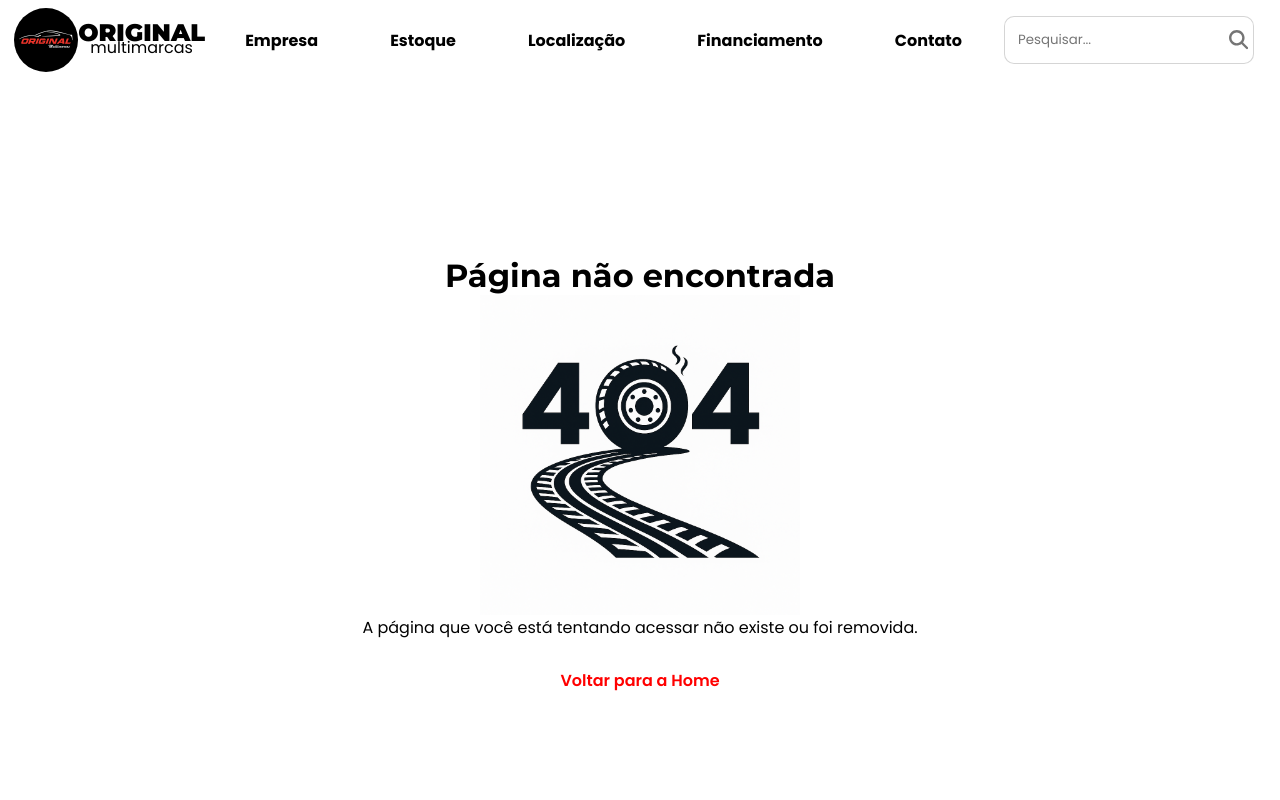
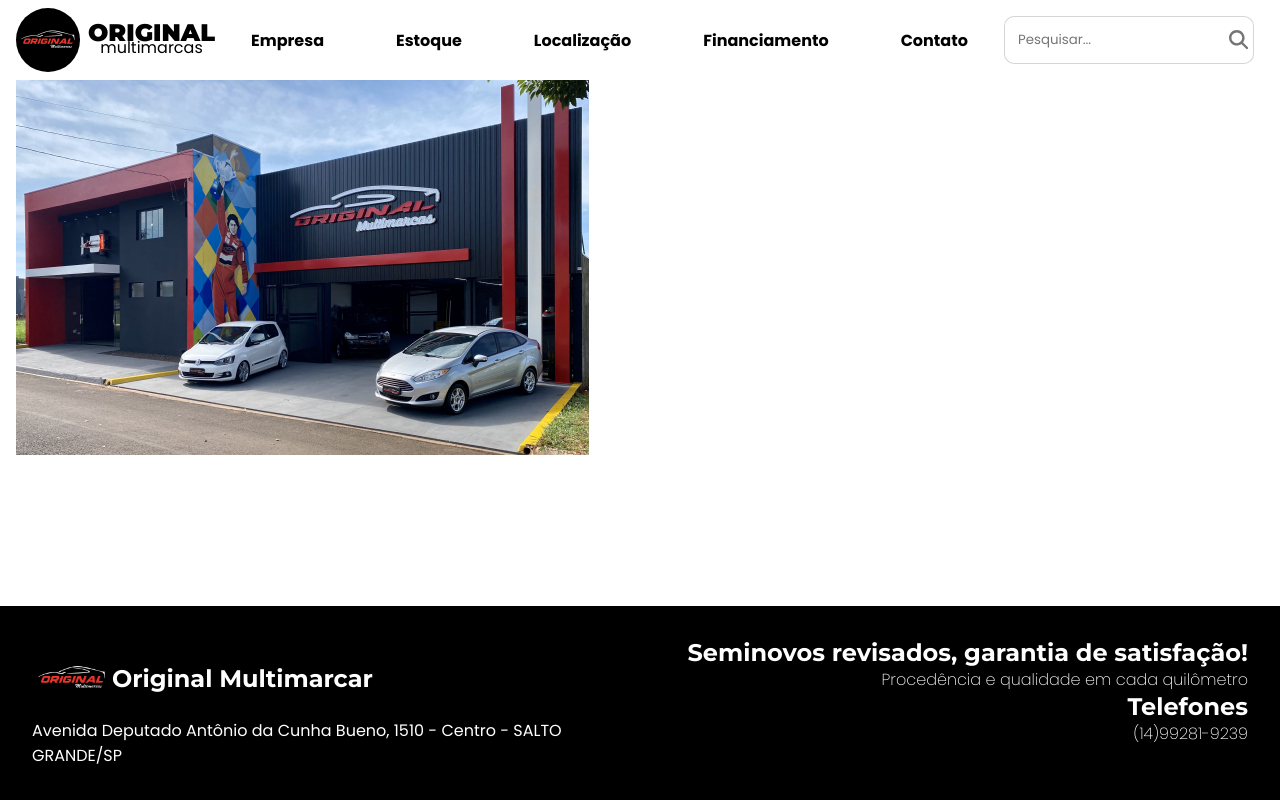
Before and after one commit to kaio-mendes/dealership, a React (Vite) app: page /empresa in a window 1280 px wide. Shown: the top 800 px of the page. Built offline with nearby package versions, Linux system fonts and the light colour scheme.

Commit message:
alterando footer

```diff
--- /dev/null
+++ b/src/Layout.jsx
@@ -0,0 +1,15 @@
+import { Navbar } from "./modules/navbar/navbar";
+import { Footer } from "./modules/footer/footer";
+import { Outlet } from "react-router-dom";
+
+export const Layout = () => {
+  return (
+    <div className="page-wrapper">
+      <Navbar />
+      <main className="page-content">
+        <Outlet />
+      </main>
+      <Footer />
+    </div>
+  );
+};
--- a/src/Routes.jsx
+++ b/src/Routes.jsx
@@ -1,17 +1,20 @@
 import { Footer } from "./modules/footer/footer";
 import { Navbar } from "./modules/navbar/navbar";
 import { PageNotFound } from "./pages/404/404";
+import { Company } from "./pages/company/company";
 import { HomePage } from "./pages/home";
 import { BrowserRouter as Router, Routes, Route } from "react-router-dom";
+import { Layout } from "./Layout";
 export const AppRoutes = () => {
   return (
     <Router>
-      <Navbar />
       <Routes>
-        <Route path="/" element={<HomePage />} />
-        <Route path="*" element={<PageNotFound />} />
+        <Route element={<Layout />}>
+          <Route path="/" element={<HomePage />} />
+          <Route path="*" element={<PageNotFound />} />
+          <Route path="/empresa" element={<Company />} />
+        </Route>
       </Routes>
-      <Footer />
     </Router>
   );
 };
--- a/src/index.css
+++ b/src/index.css
@@ -16,3 +16,18 @@ h5,
 h6 {
   font-family: "Montserrat", sans-serif;
 }
+body {
+  display: flex;
+  flex-direction: column;
+  min-height: 100vh;
+}
+
+.page-wrapper {
+  display: flex;
+  flex-direction: column;
+  min-height: 100vh;
+}
+
+.page-content {
+  flex: 1;
+}
--- a/src/main.jsx
+++ b/src/main.jsx
@@ -3,6 +3,7 @@ import { createRoot } from "react-dom/client";
 import "./index.css";
 import App from "./App.jsx";
 import { AppRoutes } from "./Routes.jsx";
+import { Footer } from "./modules/footer/footer.jsx";
 
 createRoot(document.getElementById("root")).render(
   <StrictMode>
--- a/src/modules/footer/footer.module.css
+++ b/src/modules/footer/footer.module.css
@@ -3,6 +3,7 @@
   background-color: black;
   color: white;
   width: 100%;
+  bottom: 0;
 }
 
 .footer img {
--- a/src/modules/navbar/navbar.jsx
+++ b/src/modules/navbar/navbar.jsx
@@ -4,10 +4,12 @@ import { FaMagnifyingGlass } from "react-icons/fa6";
 import { IoMenu } from "react-icons/io5";
 import { useEffect, useState } from "react";
 import { Link, useNavigate } from "react-router";
+
 export const Navbar = () => {
   const navigate = useNavigate();
   const [toogleMenu, setToogleMenu] = useState(false);
   const [showMobile, setShowMobile] = useState(false);
+
   useEffect(() => {
     if (window.innerWidth <= 768) {
       setShowMobile(true);
@@ -15,11 +17,11 @@ export const Navbar = () => {
   }, []);
 
   return (
-    <div style={{ maxWidth: 1800, margin: "0 auto", padding: "0 1rem" }}>
+    <header className={styles.navContainer}>
       <nav className={styles.nav}>
-        <div className={styles.logo}>
-          <img src={Logo} alt="Logotipo" onClick={() => navigate("/")} />
-          <div className={styles.text} onClick={() => navigate("/")}>
+        <div className={styles.logo} onClick={() => navigate("/")}>
+          <img src={Logo} alt="Logotipo" />
+          <div className={styles.text}>
             <h1>ORIGINAL</h1>
             <p>multimarcas</p>
           </div>
@@ -52,6 +54,6 @@ export const Navbar = () => {
           <Link to="/contato">Contato</Link>
         </div>
       )}
-    </div>
+    </header>
   );
 };
--- a/src/modules/navbar/navbar.module.css
+++ b/src/modules/navbar/navbar.module.css
@@ -1,38 +1,45 @@
-nav {
+.navContainer {
+  width: 100%;
+  display: flex;
+  flex-direction: column;
+  align-items: center;
+  background-color: white;
+  z-index: 999;
+}
+
+.nav {
+  max-width: 1800px;
   width: 100%;
   height: 5rem;
   display: flex;
   align-items: center;
   justify-content: space-between;
+  padding: 0 1rem;
 }
 
 .logo {
   display: flex;
-  height: 100%;
-  justify-content: center;
   align-items: center;
-  width: 15%;
+  gap: 0.5rem;
+  cursor: pointer;
 }
 
 .logo img {
   height: 4rem;
   border-radius: 100%;
-  cursor: pointer;
-}
-
-.logo h1 {
-  font-weight: 900;
 }
 
 .text {
   text-align: center;
   line-height: 15px;
-  height: auto;
   display: flex;
   flex-direction: column;
   justify-content: center;
   align-items: center;
-  cursor: pointer;
+}
+
+.text h1 {
+  font-weight: 900;
 }
 
 .links {
@@ -114,16 +121,8 @@ nav {
 
 @media (max-width: 768px) {
   .nav {
-    width: 100%;
     height: 5rem;
     padding: 0 1rem;
-    display: flex;
-    justify-content: space-between;
-    align-items: center;
-  }
-
-  .logo {
-    width: auto;
   }
 
   .links {
--- a/src/pages/404/404.jsx
+++ b/src/pages/404/404.jsx
@@ -1,5 +1,3 @@
-import { Footer } from "../../modules/footer/footer";
-import { Navbar } from "../../modules/navbar/navbar";
 import styles from "../404/404.module.css";
 import imageNotFound from "../../assets/images/404.png";
 export const PageNotFound = () => {
--- a/src/pages/404/404.module.css
+++ b/src/pages/404/404.module.css
@@ -1,5 +1,4 @@
 .pageNotFound {
-  min-height: 100vh;
   display: flex;
   flex-direction: column;
 }
--- /dev/null
+++ b/src/pages/company/company.jsx
@@ -0,0 +1,14 @@
+import styles from "../company/company.module.css";
+import fachada from "../../assets/images/empresa/fachada.jpeg";
+export const Company = () => {
+  return (
+    <main
+      className={styles.container}
+      style={{ maxWidth: 1800, margin: "0 auto", padding: "0 1rem" }}
+    >
+      <div className={styles.teste}>
+        <img src={fachada} alt="empresa" />
+      </div>
+    </main>
+  );
+};
--- /dev/null
+++ b/src/pages/company/company.module.css
@@ -0,0 +1,3 @@
+.container {
+  height: 100%;
+}
```
Also changed, not shown: src/assets/images/empresa/fachada.jpeg (added).
